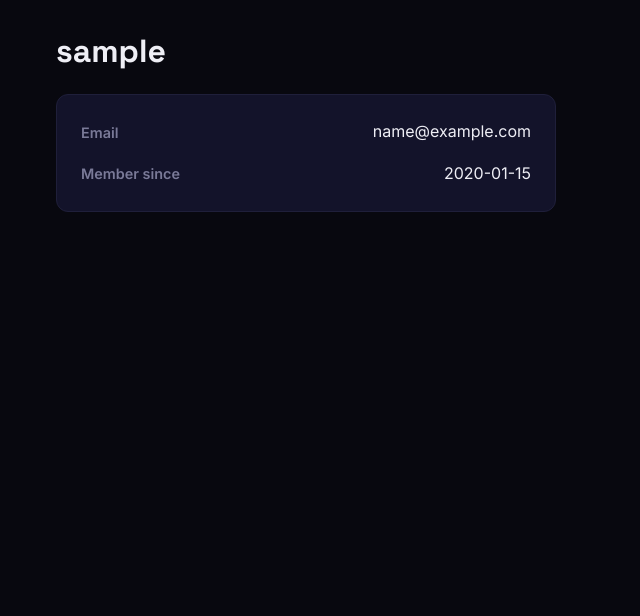
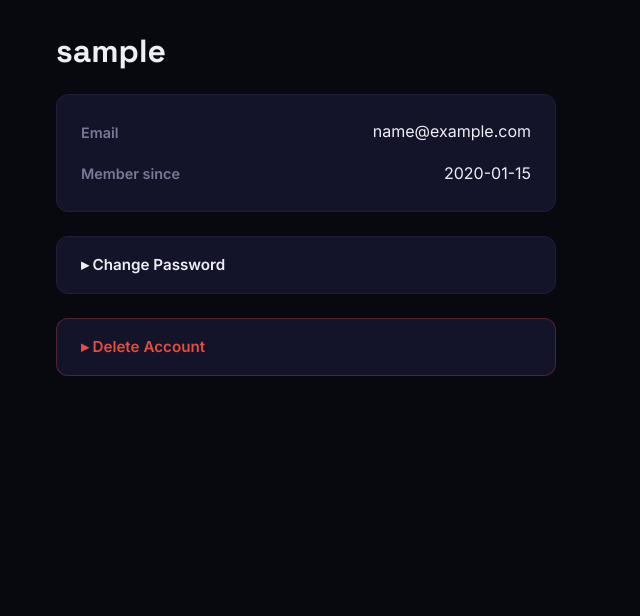
Before and after one commit to Ronpon/Ronpon.ca, a Flask app: page /profile in a window 1280 px wide. Shown: the part 64-680 px from the top of the page, without its empty margins (0-640 px from the left). Run offline with Flask 3, Linux system fonts and the light colour scheme; a user stored in the database is signed in; a database or web service that is not in the repository returns one stand-in record (values such as "Sample title"); some libraries are stand-ins or nearby versions.

Commit message:
Admin sign-in toggle, profile password/delete, videos grouped by category

```diff
--- a/routes/auth.py
+++ b/routes/auth.py
@@ -1,8 +1,10 @@
 """Auth routes — register, login, logout, profile."""
 from flask import Blueprint, render_template, redirect, url_for, flash, request, abort
 from flask_login import login_user, logout_user, login_required, current_user
+from flask_bcrypt import generate_password_hash
 
 from models.user import User
+from models.db import get_conn, ph
 
 auth_bp = Blueprint("auth", __name__)
 
@@ -91,3 +93,55 @@
 @login_required
 def profile():
     return render_template("auth/profile.html")
+
+
+@auth_bp.route("/change-password", methods=["POST"])
+@login_required
+def change_password():
+    current_pw = request.form.get("current_password", "")
+    new_pw = request.form.get("new_password", "")
+    confirm_pw = request.form.get("confirm_password", "")
+
+    if not current_user.check_password(current_pw):
+        flash("Current password is incorrect.", "error")
+        return redirect(url_for("auth.profile"))
+
+    if len(new_pw) < 6:
+        flash("New password must be at least 6 characters.", "error")
+        return redirect(url_for("auth.profile"))
+
+    if new_pw != confirm_pw:
+        flash("New passwords do not match.", "error")
+        return redirect(url_for("auth.profile"))
+
+    pw_hash = generate_password_hash(new_pw).decode("utf-8")
+    with get_conn() as conn:
+        cur = conn.cursor()
+        cur.execute(
+            f"UPDATE users SET pw_hash = {ph()} WHERE id = {ph()}",
+            (pw_hash, current_user.id),
+        )
+
+    flash("Password updated successfully.", "success")
+    return redirect(url_for("auth.profile"))
+
+
+@auth_bp.route("/delete-account", methods=["POST"])
+@login_required
+def delete_account():
+    password = request.form.get("password", "")
+
+    if not current_user.check_password(password):
+        flash("Incorrect password.", "error")
+        return redirect(url_for("auth.profile"))
+
+    user_id = current_user.id
+    logout_user()
+
+    with get_conn() as conn:
+        cur = conn.cursor()
+        cur.execute(f"DELETE FROM poll_votes WHERE user_id = {ph()}", (user_id,))
+        cur.execute(f"DELETE FROM users WHERE id = {ph()}", (user_id,))
+
+    flash("Your account has been deleted.", "success")
+    return redirect(url_for("main.home"))
--- a/static/css/style.css
+++ b/static/css/style.css
@@ -498,6 +498,62 @@
     font-size: 0.8rem;
     font-weight: 600;
 }
+
+/* ── Admin Sign-in Toggle ───────────────────────────────────────── */
+
+.admin-signin-link {
+    color: var(--color-text-muted);
+    font-size: 0.8rem;
+    text-decoration: none;
+    opacity: 0.6;
+    transition: opacity var(--tr), color var(--tr);
+}
+.admin-signin-link:hover { opacity: 1; color: var(--color-text); }
+
+.admin-signin-hidden { display: none; }
+
+/* ── Profile Sections ───────────────────────────────────────────── */
+
+.profile-section {
+    margin-top: 1.5rem;
+    border: 1px solid var(--color-border);
+    border-radius: var(--radius);
+    background: var(--color-surface);
+}
+
+.profile-section-toggle {
+    padding: 1rem 1.5rem;
+    cursor: pointer;
+    font-weight: 600;
+    font-size: 0.95rem;
+    color: var(--color-text);
+    list-style: none;
+}
+.profile-section-toggle::-webkit-details-marker { display: none; }
+.profile-section-toggle::before { content: '▸ '; }
+details[open] > .profile-section-toggle::before { content: '▾ '; }
+
+.profile-section-toggle-danger { color: #e74c3c; }
+
+.profile-form {
+    padding: 0 1.5rem 1.5rem;
+}
+
+.profile-danger-text {
+    padding: 0 1.5rem;
+    color: var(--color-text-muted);
+    font-size: 0.9rem;
+    margin-bottom: 0.5rem;
+}
+
+.profile-section-danger { border-color: rgba(231,76,60,0.3); }
+
+.btn-danger {
+    background: #e74c3c;
+    color: #fff;
+    border-color: #e74c3c;
+}
+.btn-danger:hover { background: #c0392b; border-color: #c0392b; }
 
 /* ── Footer ─────────────────────────────────────────────────────── */
 
--- a/templates/auth/profile.html
+++ b/templates/auth/profile.html
@@ -20,5 +20,35 @@
         </div>
         {% endif %}
     </div>
+
+    {# ── Change Password ── #}
+    <details class="profile-section">
+        <summary class="profile-section-toggle">Change Password</summary>
+        <form method="POST" action="{{ url_for('auth.change_password') }}" class="auth-form profile-form">
+            <label for="current_password">Current Password</label>
+            <input type="password" id="current_password" name="current_password" required>
+
+            <label for="new_password">New Password</label>
+            <input type="password" id="new_password" name="new_password" required>
+
+            <label for="confirm_password">Confirm New Password</label>
+            <input type="password" id="confirm_password" name="confirm_password" required>
+
+            <button type="submit" class="btn">Update Password</button>
+        </form>
+    </details>
+
+    {# ── Delete Account ── #}
+    <details class="profile-section profile-section-danger">
+        <summary class="profile-section-toggle profile-section-toggle-danger">Delete Account</summary>
+        <p class="profile-danger-text">This will permanently delete your account and all associated data. This cannot be undone.</p>
+        <form method="POST" action="{{ url_for('auth.delete_account') }}" class="auth-form profile-form"
+              onsubmit="return confirm('Are you sure you want to permanently delete your account? This cannot be undone.')">
+            <label for="delete_password">Enter your password to confirm</label>
+            <input type="password" id="delete_password" name="password" required>
+
+            <button type="submit" class="btn btn-danger">Delete My Account</button>
+        </form>
+    </details>
 </div>
 {% endblock %}
```
Also changed, not shown: routes/videos.py (+8 -13 lines), templates/auth/login.html (+17 -2 lines), templates/videos/index.html (+6 -15 lines).
